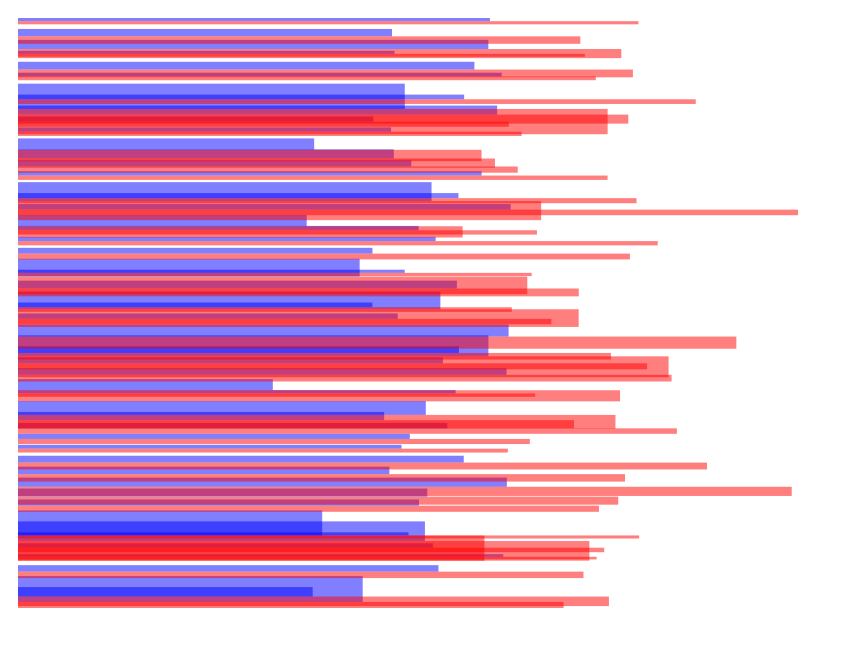
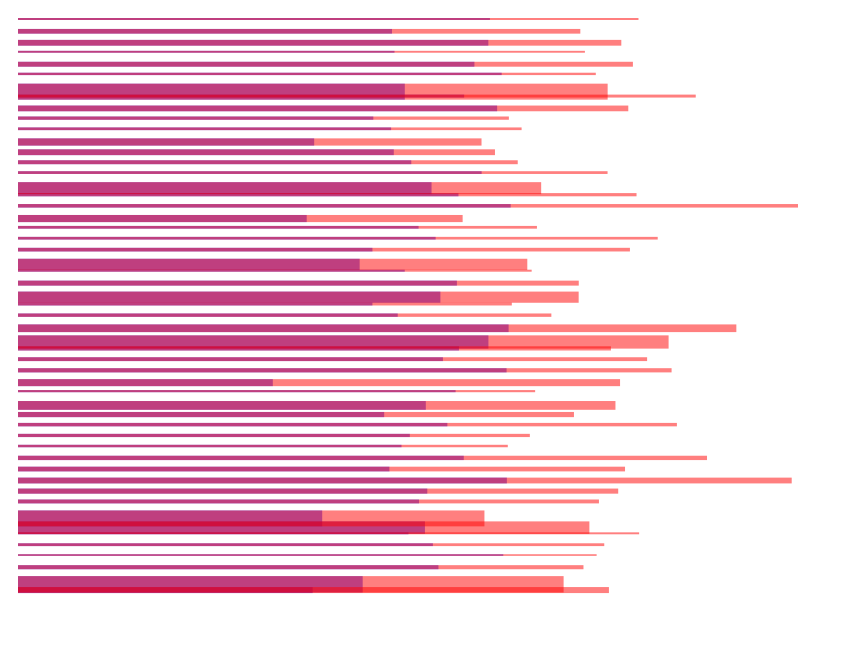
Before and after one commit to Ecboxer/makeoverMonday, a plain HTML site: page wk40AvocadoPrices/index.html in a window 1280 px wide. Shown: the whole page, without its empty margins (0-843 px from the left). Drawn offline with Linux system fonts and the light colour scheme.

Commit message:
Created band scale, but need to write function for non-overlapping bars

```diff
--- a/wk40AvocadoPrices/index.html
+++ b/wk40AvocadoPrices/index.html
@@ -4,6 +4,11 @@
 	<meta charset="utf-8">
 	<title>Avocado Prices</title>
 	<script src="d3/d3.js" charset="utf-8"></script>
+	<style>
+	 .bar:hover {
+	     fill: black;
+	 }
+	</style>
     </head>
     <body>
 	<script type="text/javascript">
@@ -30,14 +35,22 @@
 			    .range([0, width]);
 
 	     //Scale for vertical position of bars
-	     var yScale = d3.scaleLinear()
-			    .domain([0, data.length])
+	     var yScale = d3.scaleBand()
+			    .domain(data.map(function (d) {
+				return d.region;
+			    }))
 			    .range([0, height]);
 
 	     //Scale for height of bars, by total volume
 	     var hScale = d3.scaleLinear()
 			    .domain([0, d3.max(data, function (d) { return d.totConv; })])
-			    .range([0, 10]); //Placeholder range
+			    .range([0, 4]); //Placeholder range
+
+	     //Price formatter
+	     var fp = d3.format("$.2f");
+
+	     //Volume formatter
+	     var fv = d3.format(",.6r")
 
 	     var container = d3.select("body")
 			       .append("svg")
@@ -51,8 +64,9 @@
 				     .data(data)
 				     .enter()
 				     .append("rect")
+				     .attr("class", "bar")
 				     .attr("x", 0)
-				     .attr("y", function (d, i) { return yScale(i); })
+				     .attr("y", function (d, i) { return yScale(d.region); })
 				     .attr("width", function (d) {
 					 return xScale(d.avgPriceConv);
 				     })
@@ -60,21 +74,16 @@
 					 return Math.sqrt(hScale(d.totConv));
 				     })
 				     .style("fill", "blue")
-				     .style("opacity", .5)
-				     .append("title")
-				     .text(function (d) {
-					 return d.region + " Conventional:\nAverage Price: " + d.avgPriceConv + "\nAverage Volume: " + d.totConv;
-				     });
+				     .style("opacity", .5);
 
 	     //Organic Prices
 	     var rectOrg = container.selectAll(".in")
 				    .data(data)
 				    .enter()
 				    .append("rect")
+				    .attr("class", "bar")
 				    .attr("x", 0)
-				    .attr("y", function (d, i) {
-					return yScale(i) + Math.sqrt(hScale(d.totConv));
-				    })
+				    .attr("y", function (d, i) { return yScale(d.region); })
 				    .attr("width", function (d) {
 					return xScale(d.avgPriceOrg);
 				    })
@@ -82,7 +91,12 @@
 					return Math.sqrt(hScale(d.totConv));
 				    })
 				    .style("fill", "red")
-				    .style("opacity", .5);
+				    .style("opacity", .5)
+				    .append("title")
+				    .text(function (d) {
+			 		return d.region + ":\nAverage Price Conventional: " + fp(d.avgPriceConv) + "\nAverage Volume: " + fv(d.totConv) + "\nAverage Price Organic: " + fp(d.avgPriceOrg) + "\nAverage Volume: " + fv(d.totOrg);
+				    });
+
 	 })
 
 	</script>
```
